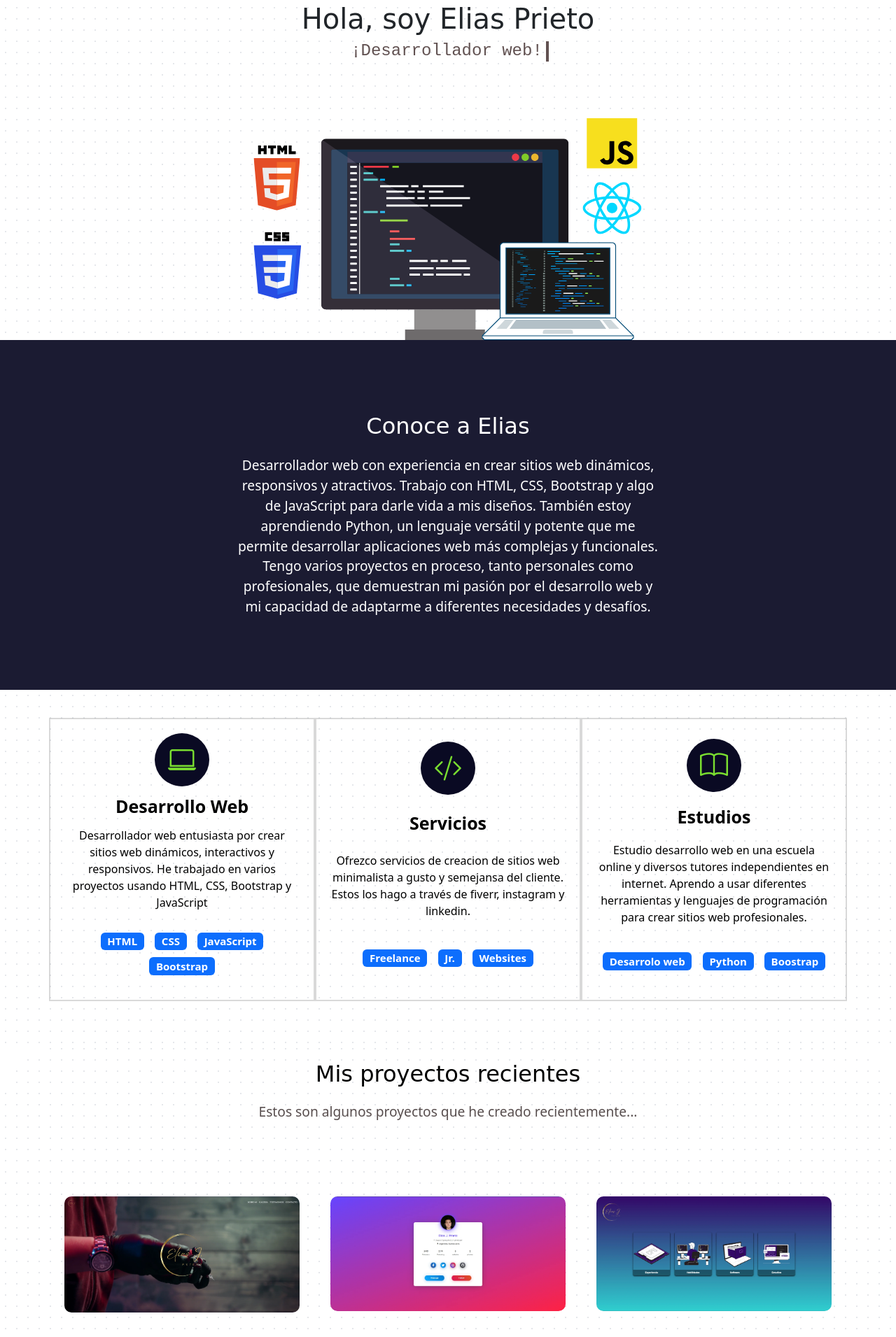
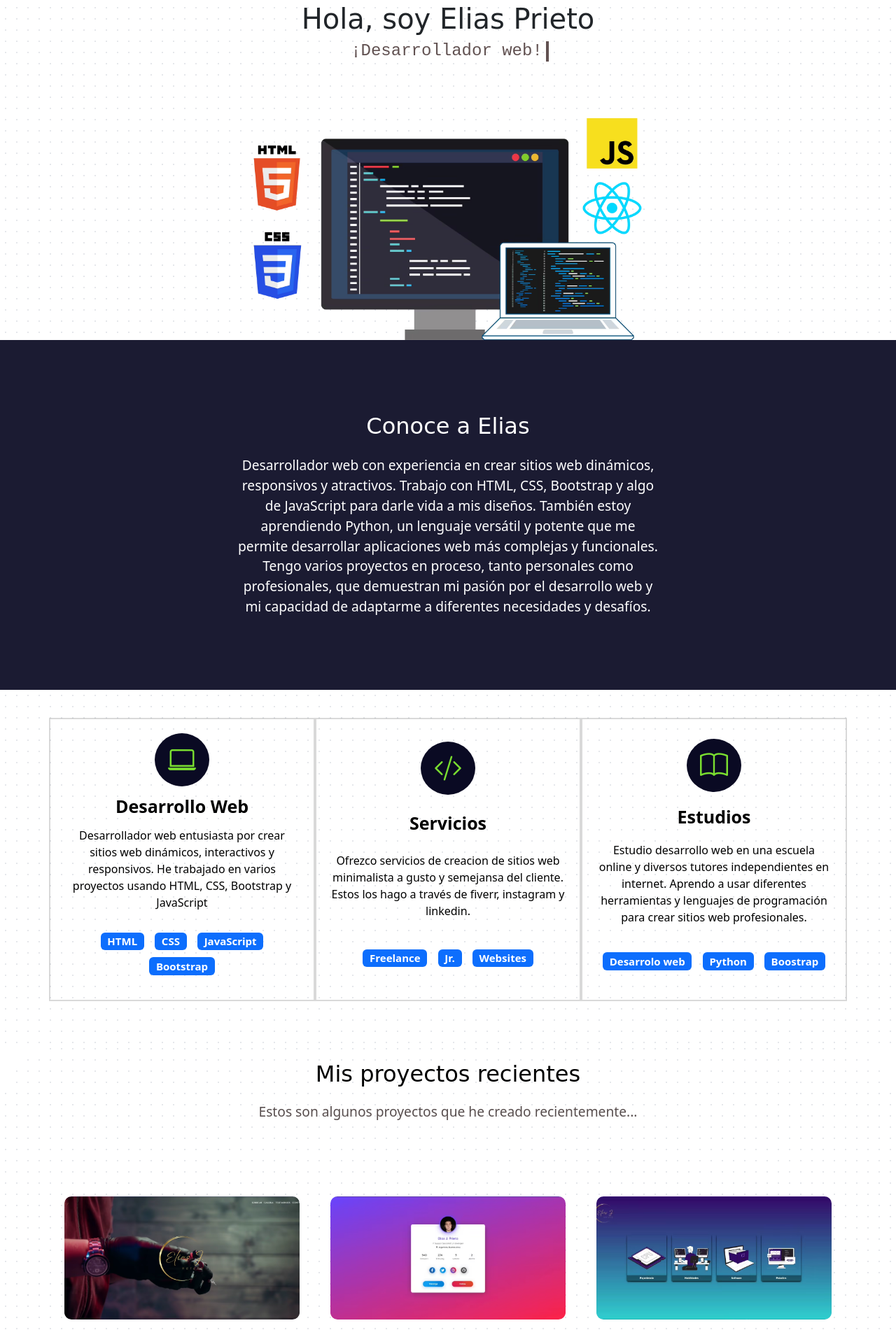
Before and after one commit to Elurojo/Portafolio, a plain HTML site: page index.html in a window 1280 px wide. Shown: the part 409-2320 px from the top of the page at 70% size. Drawn offline with nearby package versions, Linux system fonts and the light colour scheme; a web font is replaced by a local one.

Commit message:
Imagen avif

```diff
--- a/index.html
+++ b/index.html
@@ -17,7 +17,7 @@
     <!---Titulo---->
     <title>Elias Prieto | Jr Developers</title>
     <!---Favicon--->
-    <link rel="icon" type="image/x-icon" href="Imagenes/programa.png">
+    <link rel="icon" type="image/x-icon" href="Imagenes/programa.avif">
     <!---Google fonts-->
     <link rel="preconnect" href="https://fonts.googleapis.com">
 <link rel="preconnect" href="https://fonts.gstatic.com" crossorigin>
@@ -32,7 +32,7 @@
     </button>
     <div class="collapse navbar-collapse" id="navbar-toggler">
       <a class="navbar-brand" href="#">
-        <img src="Imagenes/programa.png" width="50" alt="Logo de la página web">
+        <img src="Imagenes/programa.avif" width="50" alt="Logo de la página web">
       </a>
       <ul class="navbar-nav d-flex justify-content-center align-items-center">
         <li class="nav-item">
@@ -52,12 +52,12 @@
 <!----Seccion hero---->
 <section class="hero aling-items-stretch">
 <div class="hero-principal">
-    <img class="hero-imagen-desarrollador rounded-circle" src="Imagenes/Foto.jpg" alt="Foto de Elias Prieto">
+    <img class="hero-imagen-desarrollador rounded-circle" src="Imagenes/Foto.avif" alt="Foto de Elias Prieto">
     <h1>Hola, soy Elias Prieto</h1>
     <h2><span class="desarrollo">¡Desarrollador web!</span></h2>
 </div>
 <div class="hero-inferior">
-<img class="hero-inferior-imagen img-fluid" src="Imagenes/hero-inferior.svg" alt="foto estetica" >
+<img class="hero-inferior-imagen img-fluid" src="Imagenes/hero-inferior.avif" alt="foto estetica" >
 </div>
 </section>
 
@@ -127,7 +127,7 @@
       <!-- Proyecto 1 -->
       <div class="col-12 col-md-6 col-lg-4">
         <div class="proyecto">
-          <img src="Imagenes/1.webp" alt="Proyecto 1">
+          <img src="Imagenes/1.avif" alt="Proyecto 1">
           <div class="overlay">
             <p>Proyecto 1</p>
             <div class="iconos-contenedor">
@@ -144,7 +144,7 @@
       <!-- Proyecto 2 -->
       <div class="col-12 col-md-6 col-lg-4">
         <div  class="carta proyecto">
-          <img src="Imagenes/2.webp" alt="Proyecto 1">
+          <img src="Imagenes/2.avif" alt="Proyecto 1">
           <div class="overlay">
             <p>Proyecto 2</p>
             <div class="iconos-contenedor">
@@ -161,7 +161,7 @@
       <!-- Proyecto 3 -->
       <div class="col-12 col-md-6 col-lg-4">
         <div class="proyecto">
-          <img src="Imagenes/3.webp" alt="Proyecto 1">
+          <img src="Imagenes/3.avif" alt="Proyecto 1">
           <div class="overlay">
             <p>Proyecto 3</p>
             <div class="iconos-contenedor">
@@ -206,7 +206,7 @@
 
 <!-- Pie de pagina (footer) -->
 <footer class="seccion-oscura d-flex flex-column align-items-center justify-content-center">
-  <img class="footer-logo" src="Imagenes/programa.png" alt="Logo del portafolio">
+  <img class="footer-logo" src="Imagenes/programa.avif" alt="Logo del portafolio">
   <p class="footer-texto text-center">Aprendo y creo todos los días.<br>Creemos un proyecto juntos.</p>
   <div class="iconos-redes-sociales d-flex flex-wrap align-items-center justify-content-center">
     <a href="https://twitter.com/EliasPr25192204" target="_blank" rel="noopener noreferrer">
--- a/style.css
+++ b/style.css
@@ -1,4 +1,5 @@
 /* Barra de navegacion */
+
 
 .navbar {
   padding: 2rem;
@@ -70,6 +71,7 @@ h1 {
   background-size: 16px 16px;
   min-height: 450px;
   text-align: center;
+  overflow-x: auto;
 }
 .hero-principal {
   padding: 3rem;
```
Also changed, not shown: Imagenes/1.avif (added), Imagenes/1.webp (deleted), Imagenes/2.avif (added), Imagenes/2.webp (deleted), Imagenes/3.avif (added), Imagenes/3.webp (deleted), Imagenes/Foto.avif (added), Imagenes/Foto.jpg (deleted), Imagenes/hero-inferior.avif (added), Imagenes/hero-inferior.svg (deleted), Imagenes/programa.avif (added), Imagenes/programa.png (deleted).
